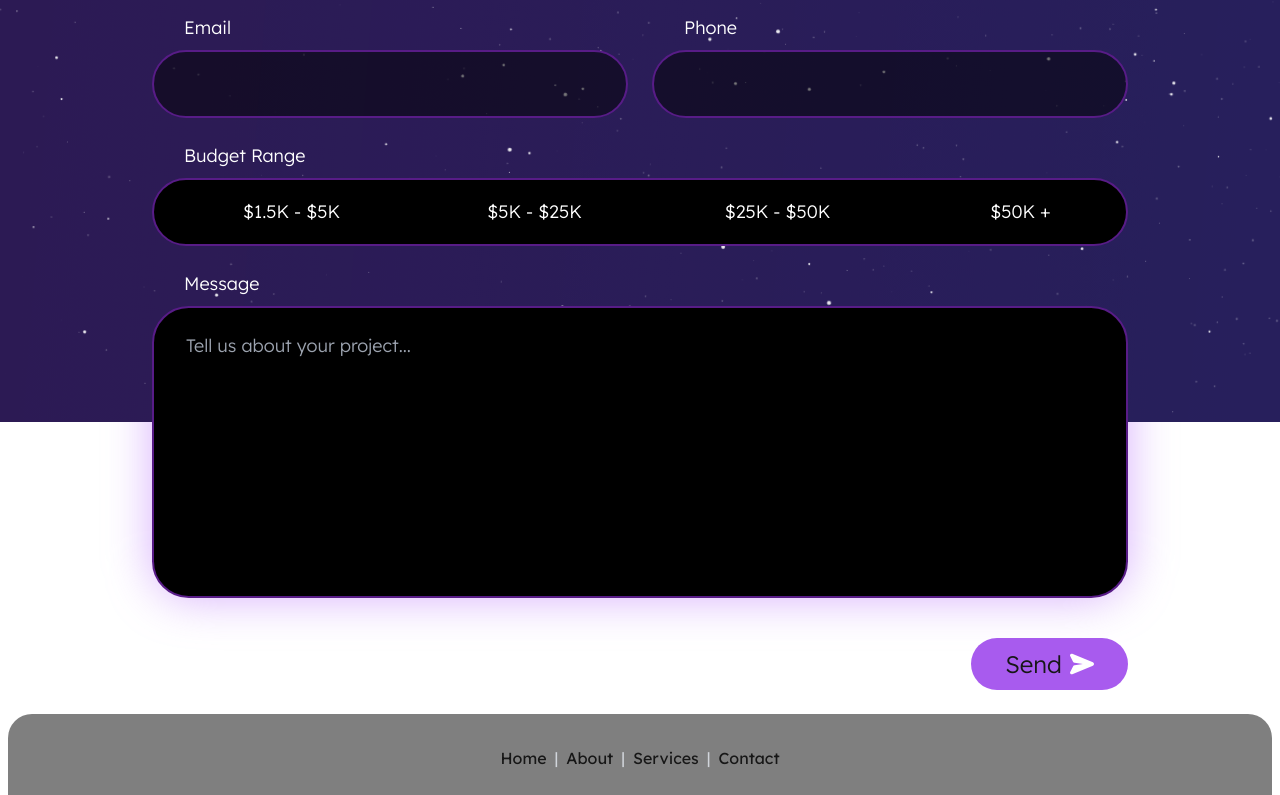
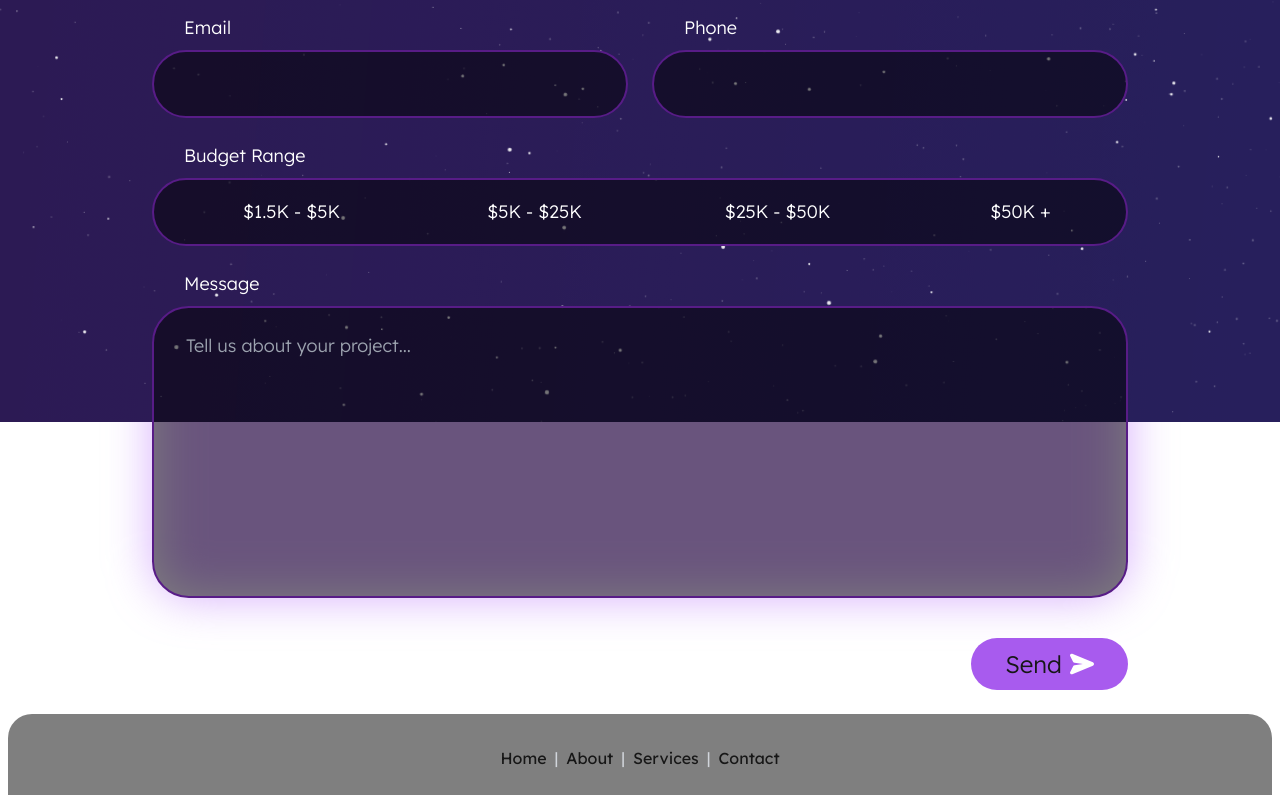
Before and after one commit to Brandforge-Studio/brandforge.studio, a Next.js app: page /contact in a window 1280 px wide. Shown: the part 378-1173 px from the top of the page. Built offline with nearby package versions, Linux system fonts and the light colour scheme.

Commit message:
Adds 50% alpha to background for TextArea and SegmentedButton.

```diff
--- a/src/app/_components/SegmentedButton.js
+++ b/src/app/_components/SegmentedButton.js
@@ -13,7 +13,7 @@ export default function SegmentedButton(props) {
   };
 
   return (
-    <div className="bg-black border-purple-900 border-2 flex flex-col relative rounded-[2.3rem] w-full
+    <div className="bg-black/50 border-purple-900 border-2 flex flex-col relative rounded-[2.3rem] w-full
       md:flex-row md:rounded-full md:before:rounded-full md:after:rounded-full
       before:content-[''] before:absolute before:inset-0 before:bg-purple-500/50 before:blur-xl before:rounded-[2.3rem] before:-z-10 before:transition-opacity before:duration-500
       after:content-[''] after:absolute after:inset-0 after:bg-purple-500/30 after:blur-xl after:rounded-[2.3rem] after:scale-105 after:-z-10 after:opacity-0"
--- a/src/app/_components/TextArea.js
+++ b/src/app/_components/TextArea.js
@@ -17,7 +17,7 @@ export default function Input(props) {
       >
         {label}
       </label>
-      <div className="bg-black border-purple-900 border-2 flex flex-column relative rounded-[2.3rem] w-full
+      <div className="bg-black/50 border-purple-900 border-2 flex flex-column relative rounded-[2.3rem] w-full
         before:content-[''] before:absolute before:inset-0 before:bg-purple-500/50 before:blur-xl before:rounded-[2.3rem] before:-z-10 before:transition-opacity before:duration-500
         after:content-[''] after:absolute after:inset-0 after:bg-purple-500/30 after:blur-xl after:rounded-[2.3rem] after:scale-105 after:-z-10 after:opacity-0
         focus-within:ring-2 focus-within:ring-purple-500 focus-within:ring-offset-0 focus-within:shadow-[0_0_15px_rgba(168,85,247,0.5),0_0_30px_rgba(168,85,247,0.3)] focus-within:before:opacity-80 focus-within:after:opacity-60 focus-within:after:animate-pulse transition-all duration-300">
```
